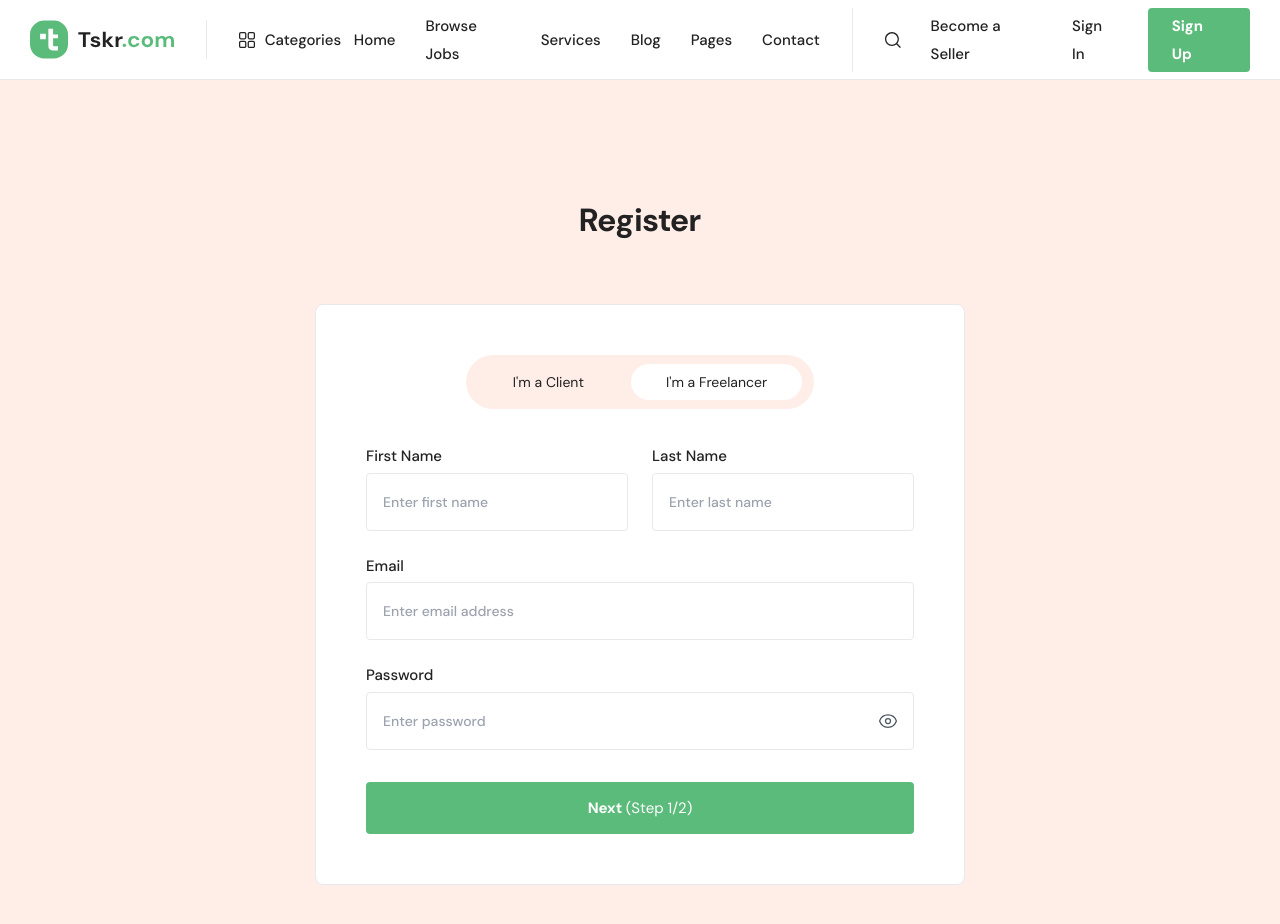
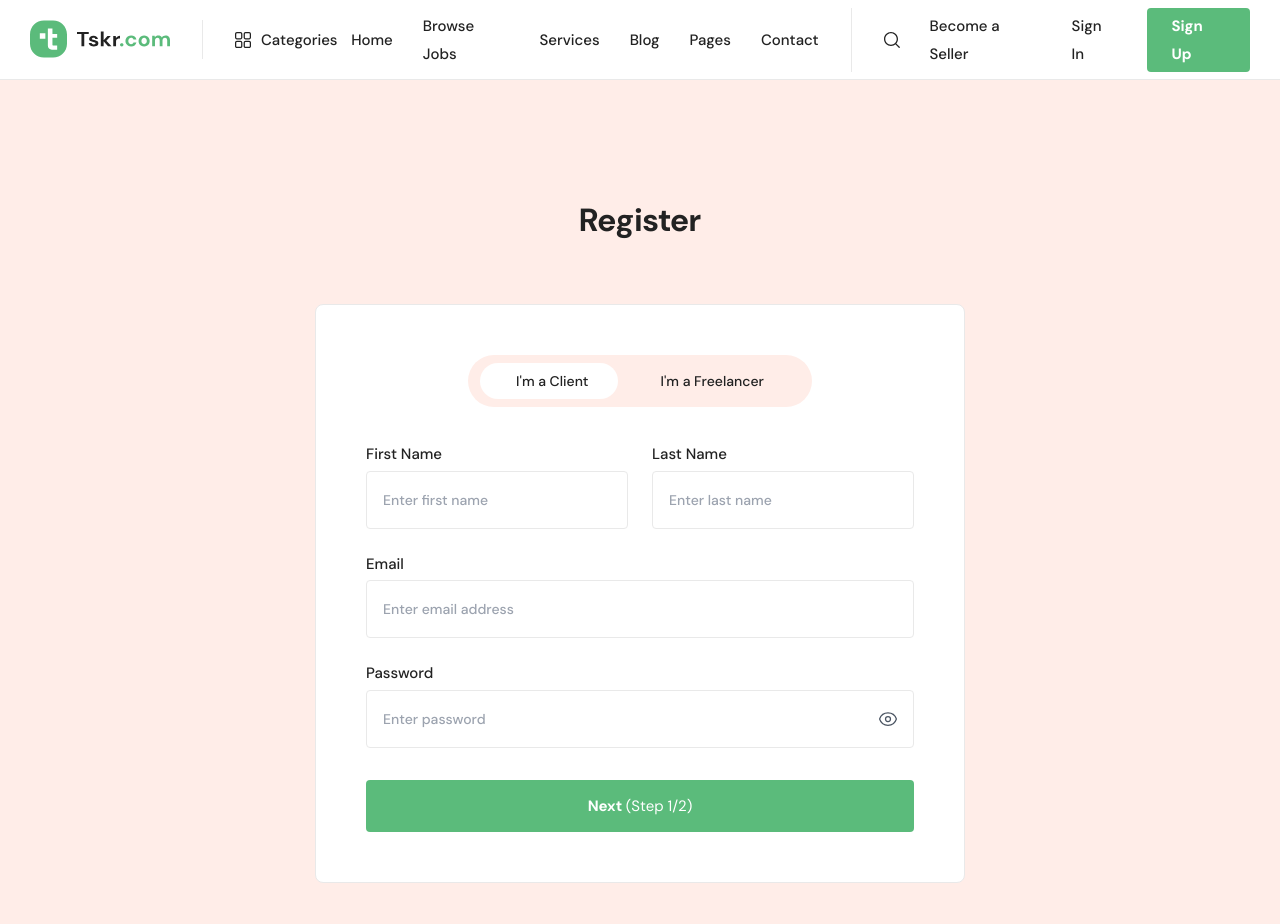
Before and after one commit to Sunlight0757/tskr, a React (Create React App) app in the folder client/: page /signup in a window 1280 px wide. Shown: the top 924 px of the page. Built offline with nearby package versions, Linux system fonts and the light colour scheme.

Commit message:
fix design

```diff
--- a/client/src/components/Checkbox.jsx
+++ b/client/src/components/Checkbox.jsx
@@ -16,7 +16,7 @@ const Checkbox = ({ label, ...props }) => {
           xmlns="http://www.w3.org/2000/svg"
           className="absolute top-1 left-1 hidden peer-checked:block pointer-events-none"
         >
-          <g clip-path="url(#clip0_1087_3833)">
+          <g clipPath="url(#clip0_1087_3833)">
             <path
               d="M7.81411 1.30692C7.56659 1.05907 7.16466 1.05923 6.9168 1.30692L2.8783 5.34559L1.08335 3.55066C0.835501 3.30281 0.433739 3.30281 0.185888 3.55066C-0.0619628 3.79851 -0.0619628 4.20027 0.185888 4.44812L2.42947 6.69171C2.55332 6.81555 2.71571 6.87763 2.87812 6.87763C3.04053 6.87763 3.20309 6.81571 3.32693 6.69171L7.81411 2.20437C8.06196 1.95669 8.06196 1.55476 7.81411 1.30692Z"
               fill="white"
--- /dev/null
+++ b/client/src/components/Segmented.jsx
@@ -0,0 +1,67 @@
+import { useRef, useState, useEffect } from "react";
+
+const Segmented = ({
+  name,
+  segments,
+  callback,
+  defaultIndex = 0,
+  controlRef,
+}) => {
+  const [activeIndex, setActiveIndex] = useState(defaultIndex);
+  const componentReady = useRef();
+
+  useEffect(() => {
+    componentReady.current = true;
+  }, []);
+
+  const onInputChange = (value, index) => {
+    setActiveIndex(index);
+    callback(value, index);
+  };
+
+  useEffect(() => {
+    const activeSegmentRef = segments[activeIndex].ref;
+    const { offsetWidth, offsetLeft } = activeSegmentRef.current;
+    const { style } = controlRef.current;
+
+    style.setProperty("--highlight-width", `${offsetWidth}px`);
+    style.setProperty("--highlight-x-pos", `${offsetLeft}px`);
+  }, [activeIndex, callback, segments, controlRef]);
+
+  return (
+    <div
+      className={`controls inline-flex justify-between text-sm leading-7 mb-9 rounded-full bg-[#FFEDE8] px-3 py-2 relative before:content-[''] before:bg-white before:rounded-full before:w-[--highlight-width] before:translate-x-[--highlight-x-pos] before:absolute before:left-0 before:inset-y-2 ${
+        componentReady.current
+          ? "before:transition-transform before:duration-300 before:ease-[ease]"
+          : ""
+      }`}
+      ref={controlRef}
+    >
+      {segments.map((item, i) => (
+        <div
+          key={item.value}
+          className={"min-w-[120px] relative text-center z-[1] px-9 py-1"}
+          ref={item.ref}
+        >
+          <input
+            type="radio"
+            value={item.value}
+            id={item.label}
+            name={name}
+            onChange={() => onInputChange(item.value, i)}
+            checked={i === activeIndex}
+            className="opacity-0 absolute w-full cursor-pointer h-full m-0 inset-0"
+          />
+          <label
+            htmlFor={item.label}
+            className={`cursor-pointer block font-medium relative transition-[color] duration-[0.5s] ease-[ease]`}
+          >
+            {item.label}
+          </label>
+        </div>
+      ))}
+    </div>
+  );
+};
+
+export default Segmented;
--- a/client/src/containers/Signup.jsx
+++ b/client/src/containers/Signup.jsx
@@ -1,34 +1,33 @@
-import { useState } from "react";
+import { useRef } from "react";
 
 import Input from "../components/Input";
 import Password from "../components/Password";
+import Segmented from "../components/Segmented";
 
 const Signin = () => {
-  const [flag, setFlag] = useState(true);
-
   return (
     <div className="bg-[#FFEDE8] text-[#222] text-[15px]">
       <div className="flex flex-col items-center max-w-[650px] m-auto pt-[120px] pb-72">
         <div className="text-[32px] font-bold leading-10 mb-16">Register</div>
         <div className="flex flex-col items-center bg-white w-full rounded-lg border border-[#E9E9E9] p-[50px]">
-          <div className="flex items-center gap-3 text-sm leading-7 mb-9 rounded-full bg-[#FFEDE8] px-3 py-[9px]">
-            <button
-              onClick={() => setFlag(false)}
-              className={`${
-                flag ? "bg-transparent" : "bg-white"
-              } px-[35px] py-1 rounded-full transition-colors duration-300 ease-in-out hover:bg-white/70 active:bg-white`}
-            >
-              I'm a Client
-            </button>
-            <button
-              onClick={() => setFlag(true)}
-              className={`${
-                flag ? "bg-white" : "bg-transparent"
-              } px-[35px] py-1 rounded-full transition-colors duration-300 ease-in-out hover:bg-white/70 active:bg-white`}
-            >
-              I'm a Freelancer
-            </button>
-          </div>
+          <Segmented
+            name="role-group"
+            callback={(val) => console.log(val)}
+            defaultIndex={0}
+            controlRef={useRef()}
+            segments={[
+              {
+                label: "I'm a Client",
+                value: true,
+                ref: useRef(),
+              },
+              {
+                label: "I'm a Freelancer",
+                value: false,
+                ref: useRef(),
+              },
+            ]}
+          />
           <div className="flex flex-col gap-6 font-medium mb-8 w-full">
             <div className="flex gap-6 w-full">
               <div className="flex-1">
--- a/client/src/pages/layouts/Navbar.jsx
+++ b/client/src/pages/layouts/Navbar.jsx
@@ -31,11 +31,9 @@ const Navbar = () => {
   return (
     <div className="flex justify-between px-[30px] h-20 border-b border-[#e9e9e9] text-[#222] text-[15px] font-medium leading-7">
       <div className="flex gap-8 my-5">
-        <img
-          alt="logo"
-          src="/assets/images/logo/logo.svg"
-          className="border-r border-[#e9e9e9] pr-8"
-        />
+        <NavLink to="/" className="border-r border-[#e9e9e9] pr-8 min-w-fit">
+          <img alt="logo" src="/assets/images/logo/logo.svg" />
+        </NavLink>
         <div className="group flex items-center cursor-pointer">
           <svg
             width="16"
@@ -76,7 +74,7 @@ const Navbar = () => {
             xmlns="http://www.w3.org/2000/svg"
             className="group cursor-pointer"
           >
-            <g clip-path="url(#clip0_720_21026)">
+            <g clipPath="url(#clip0_720_21026)">
               <path
                 d="M7.04606 0C3.16097 0 0 3.16097 0 7.04606C0 10.9314 3.16097 14.0921 7.04606 14.0921C10.9314 14.0921 14.0921 10.9314 14.0921 7.04606C14.0921 3.16097 10.9314 0 7.04606 0ZM7.04606 12.7913C3.87816 12.7913 1.30081 10.214 1.30081 7.04609C1.30081 3.87819 3.87816 1.30081 7.04606 1.30081C10.214 1.30081 12.7913 3.87816 12.7913 7.04606C12.7913 10.214 10.214 12.7913 7.04606 12.7913Z"
                 fill="#222222"
```
Also changed, not shown: client/src/pages/layouts/Footer.jsx (+17 -9 lines), 1 other file (tests, documents, lock files or other folders).
